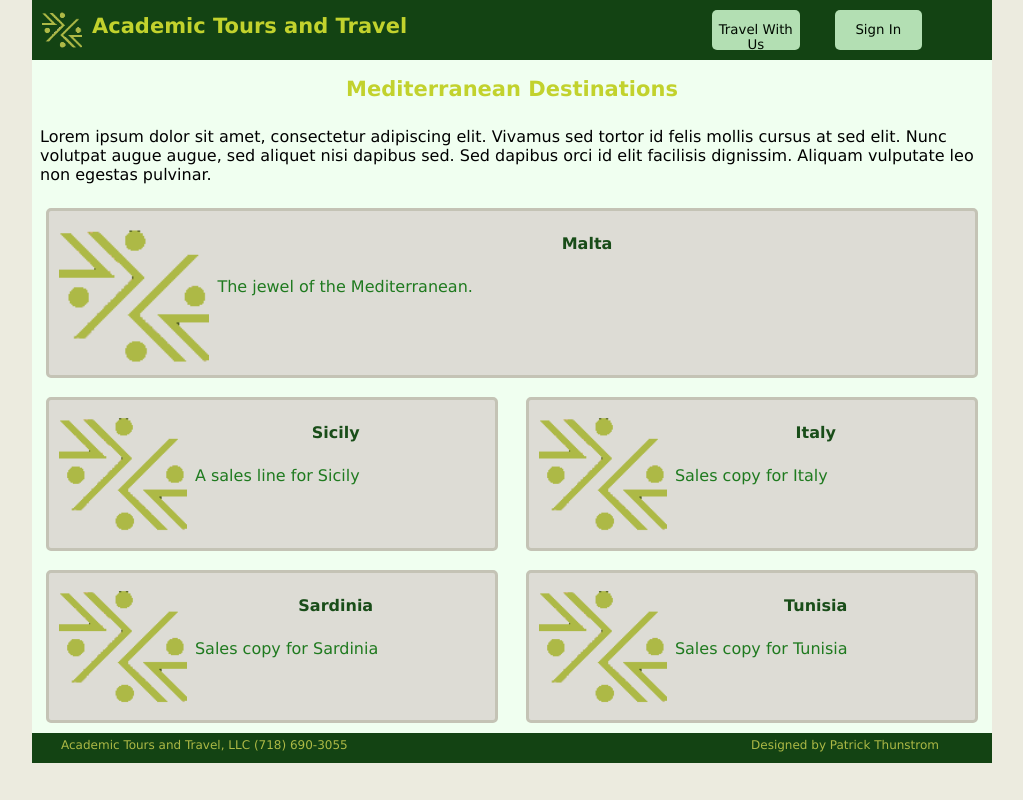
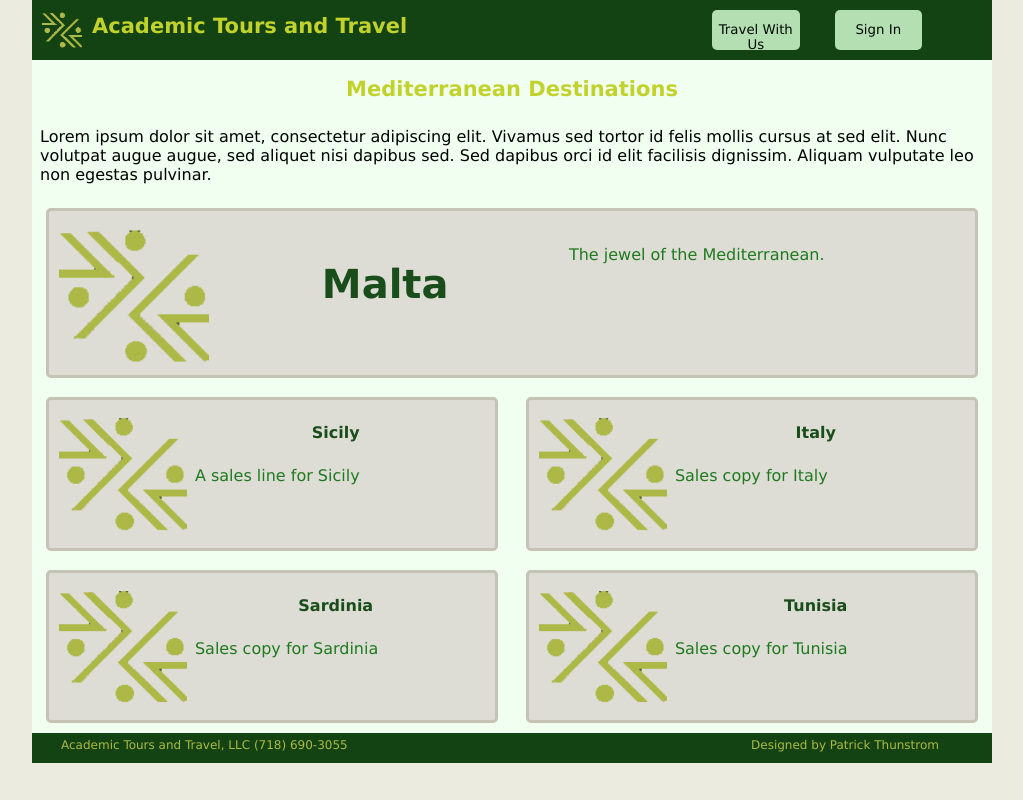
Before and after one commit to pathunstrom/academictours, a plain HTML site: page mediterranean.html in a window 1280 px wide. Shown: the whole page, without its empty margins (128-1151 px from the left). Drawn offline with Linux system fonts and the light colour scheme.

Commit message:
Added feature id and CSS to Mediterranean page. Added font scaling to Asia page.

```diff
--- a/mediterranean.html
+++ b/mediterranean.html
@@ -25,7 +25,7 @@
         <p>Lorem ipsum dolor sit amet, consectetur adipiscing elit. Vivamus sed tortor id felis mollis cursus at sed elit. Nunc volutpat augue augue, sed aliquet nisi dapibus sed. Sed dapibus orci id elit facilisis dignissim. Aliquam vulputate leo non egestas pulvinar.</p>
       </section>
       <div id="destinations">
-      <div class="destination clearfix">
+      <div id="feature" class="destination clearfix">
         <img src="static/images/logo.png" height="40" width="40">
         <h2>Malta</h2>
         <p>The jewel of the Mediterranean.</p>
--- a/static/css/layout/asia.css
+++ b/static/css/layout/asia.css
@@ -1,4 +1,8 @@
 @media screen and (min-width: 600px) {
+  p {
+    font-size: 1.6em;
+  }
+
   .destination h2 {
     float: left;
     font-size: 4em;
--- a/static/css/layout/mediterranean.css
+++ b/static/css/layout/mediterranean.css
@@ -21,4 +21,11 @@
   p {
     font-size: 1.6em;
   }
+
+  #feature h2 {
+    float: left;
+    font-size: 4em;
+    width: 30%;
+    margin: 1em;
+  }
 }
```
